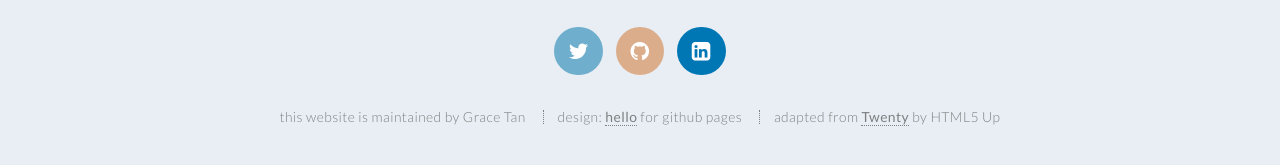
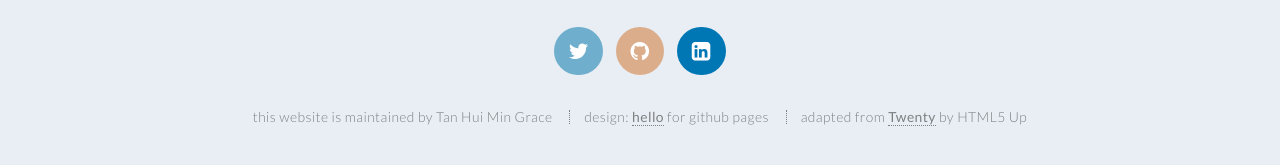
Before and after one commit to oquelstr/oquelstr.github.io, a Jekyll site: the page built from index.md, in a window 1280 px wide and 900 px high, scrolled down 5491 px. Shown: the part 707-872 px from the top of the window. Built offline with Jekyll 4.4.1, drawn with Linux system fonts in a browser that asks for light colours; some of the changed text lies outside the part shown.

Commit message:
content edits

```diff
--- a/_config.yml
+++ b/_config.yml
@@ -1,10 +1,10 @@
 # _config.yml
 
 # required, replace with your own information -----
-title: Hello
-author: Grace Tan
+title: Tan Hui Min Grace | Home
+author: Tan Hui Min Grace
 description: >
-  A place to find me.
+  I like to write and design.
 baseurl: "gracethm.com"
 
 plugins:
--- a/index.md
+++ b/index.md
@@ -4,8 +4,8 @@ layout: hello-default
 # using Markdown language, you can customize the following variables!
 
 # these variables are required -------------------------------
-banner_title: grace tan
-banner_subtitle: lorem ipsum
+banner_title: tan hui min grace
+banner_subtitle: singapore
 background_image: /images/backgroundocean.jpg
 
 # all of the following variables are optional -----------------
```
Also changed, not shown: other parts of index.md (+1 -1 lines).
